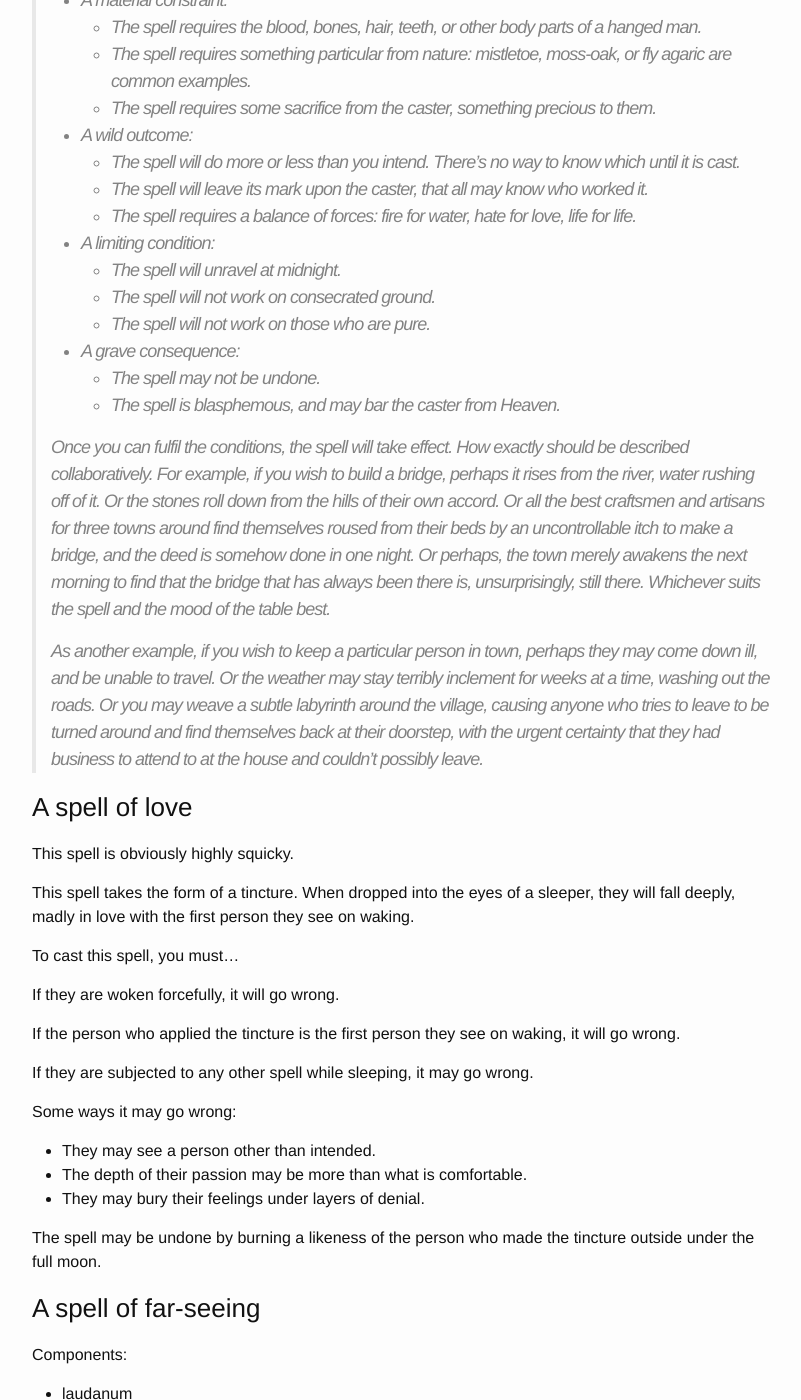
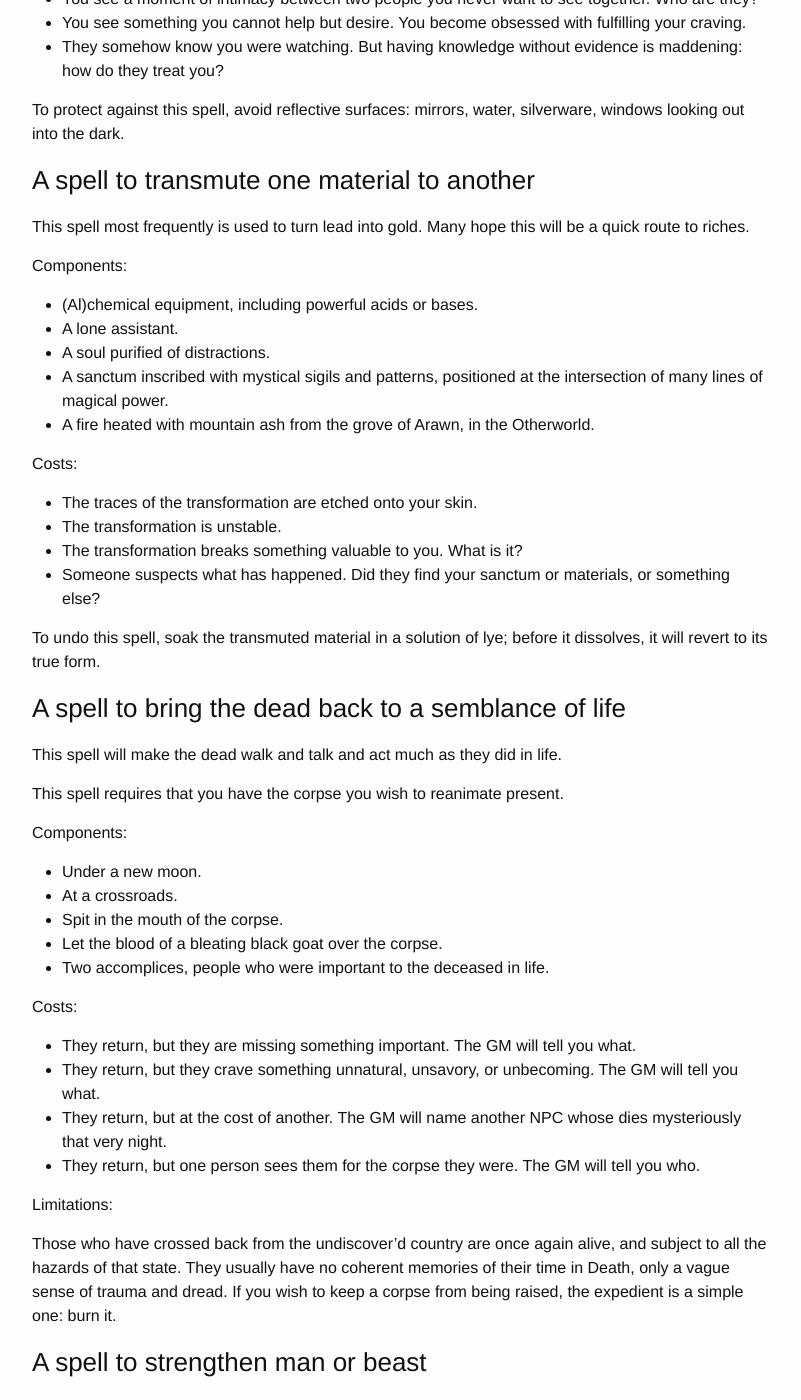
Before and after one commit to wlonk/arcadia, a Jekyll site: the page built from rules/index.md, in a window 1280 px wide and 1400 px high, scrolled down 16476 px. Shown: the whole window, without its empty margins (238-1039 px from the left). Built offline with Jekyll 4.4.1, drawn with Linux system fonts in a browser that asks for light colours; some of the changed text lies outside the part shown.

Commit message:
Revise spells.

```diff
--- a/rules/index.md
+++ b/rules/index.md
@@ -787,95 +787,18 @@
 
 ## Appendix: Spells
 
-> #### TODO
->
-> Actually fill in spells, like AW moves.
->
->   * A temporal constraint:
->       * The spell must be performed in the dead of night.
->       * The spell must be cast at a particular juncture of the stars: at an
->         equinox, solstice, or similar time.
->       * The spell requires certain weather conditions (rain, snow, or lightning
->         most probably).
->   * A ritual constraint:
->       * The spell must be performed in absolute solitude.
->       * The spell must be performed with a coven of assistants.
->       * The spell must be cast naked.
->   * A material constraint:
->       * The spell requires the blood, bones, hair, teeth, or other body parts
->         of a hanged man.
->       * The spell requires something particular from nature: mistletoe,
->         moss-oak, or fly agaric are common examples.
->       * The spell requires some sacrifice from the caster, something precious to
->         them.
->   * A wild outcome:
->       * The spell will do more or less than you intend. There's no way to know
->         which until it is cast.
->       * The spell will leave its mark upon the caster, that all may know who
->         worked it.
->       * The spell requires a balance of forces: fire for water, hate for love,
->         life for life.
->   * A limiting condition:
->       * The spell will unravel at midnight.
->       * The spell will not work on consecrated ground.
->       * The spell will not work on those who are pure.
->   * A grave consequence:
->       * The spell may not be undone.
->       * The spell is blasphemous, and may bar the caster from Heaven.
->
-> Once you can fulfil the conditions, the spell will take effect. How _exactly_
-> should be described collaboratively. For example, if you wish to build a
-> bridge, perhaps it rises from the river, water rushing off of it. Or the stones
-> roll down from the hills of their own accord. Or all the best craftsmen and
-> artisans for three towns around find themselves roused from their beds by an
-> uncontrollable itch to make a bridge, and the deed is somehow done in one
-> night. Or perhaps, the town merely awakens the next morning to find that the
-> bridge that has always been there is, unsurprisingly, still there. Whichever
-> suits the spell and the mood of the table best.
->
-> As another example, if you wish to keep a particular person in town, perhaps
-> they may come down ill, and be unable to travel. Or the weather may stay
-> terribly inclement for weeks at a time, washing out the roads. Or you may weave
-> a subtle labyrinth around the village, causing anyone who tries to leave to be
-> turned around and find themselves back at their doorstep, with the urgent
-> certainty that they had business to attend to at the house and couldn't
-> possibly leave.
+### A spell of far-seeing
 
-### A spell of love
-
-This spell is obviously highly squicky.
-
-This spell takes the form of a tincture. When dropped into the eyes of a
-sleeper, they will fall deeply, madly in love with the first person they see on
-waking.
-
-To cast this spell, you must...
-
-If they are woken forcefully, it will go wrong.
-
-If the person who applied the tincture is the first person they see on waking,
-it will go wrong.
-
-If they are subjected to any other spell while sleeping, it may go wrong.
-
-Some ways it may go wrong:
-
-  * They may see a person other than intended.
-  * The depth of their passion may be more than what is comfortable.
-  * They may bury their feelings under layers of denial.
-
-The spell may be undone by burning a likeness of the person who made the
-tincture outside under the full moon.
-
-### A spell of far-seeing
+You enter a trance, and see a vision of something or someone far away in a
+reflective surface.
 
 Components:
 
-  * laudanum
-  * solitude
-  * a reflective surface
-  * a token from the object of the vision
-  * hours of meditation
+  * Laudanum or some other way to induce a trance.
+  * Utter solitude.
+  * Hours of meditation.
+  * A reflective surface.
+  * A token from the object of the vision.
 
 Costs:
 
@@ -892,33 +815,42 @@
 
 ### A spell to transmute one material to another
 
+This spell most frequently is used to turn lead into gold. Many hope this will
+be a quick route to riches.
+
 Components:
 
-  * (Al)chemical equipment
-  * Powerful acids or bases
-  * A sanctum inscribed with mystical sigils and patterns
-  * A smith's forge heated with mountain ash
-  * A lone assistant
+  * (Al)chemical equipment, including powerful acids or bases.
+  * A lone assistant.
+  * A soul purified of distractions.
+  * A sanctum inscribed with mystical sigils and patterns, positioned at the
+    intersection of many lines of magical power.
+  * A fire heated with mountain ash from the grove of Arawn, in the Otherworld.
 
 Costs:
 
   * The traces of the transformation are etched onto your skin.
   * The transformation is unstable.
   * The transformation breaks something valuable to you. What is it?
-  * TODO
+  * Someone suspects what has happened. Did they find your sanctum or
+    materials, or something else?
 
 To undo this spell, soak the transmuted material in a solution of lye; before
 it dissolves, it will revert to its true form.
 
 ### A spell to bring the dead back to a semblance of life
 
+This spell will make the dead walk and talk and act much as they did in life.
+
+This spell requires that you have the corpse you wish to reanimate present.
+
 Components:
 
-  * under a new moon
-  * at a crossroads
-  * spit in the mouth of the corpse
-  * let the blood of a black goat over the corpse
-  * two accomplices
+  * Under a new moon.
+  * At a crossroads.
+  * Spit in the mouth of the corpse.
+  * Let the blood of a bleating black goat over the corpse.
+  * Two accomplices, people who were important to the deceased in life.
 
 Costs:
 
@@ -934,25 +866,38 @@
 Limitations:
 
 Those who have crossed back from the undiscover'd country are once again alive,
-and subject to all the hazards of that state. If you wish to keep a corpse from
-being raised, the expedient is a simple one: burn it.
+and subject to all the hazards of that state. They usually have no coherent
+memories of their time in Death, only a vague sense of trauma and dread. If you
+wish to keep a corpse from being raised, the expedient is a simple one: burn
+it.
 
 ### A spell to strengthen man or beast
 
+This spell will make one person or being unbelievably strong and durable, a
+veritable Hercules. They must carry or wear some token that gives them that
+strength; only the ancients held their strength in their very beings, and even
+Samson had his hair shorn.
+
 Components:
 
-  * A rod of iron
-  * The skin of a bear
-  * The lifeblood of an ox
-  * A crown of oak leaves
-  * Inscribe a mystical sigil (a lemniscate) on the forehead of the subject
+  * A fight with an ancient hero (though the magician need not _win_).
+  * A token of strength, into which the magician imbues the spell: something
+    like a rod of iron, the skin of a bear, the lifeblood of an ox, or a crown
+    of oak leaves.
+  * Inscribe a mystical sigil (a lemniscate) on the forehead of the subject.
+  * A token from the subject's worst enemy: something meaningful to them, such
+    as an heirloom, or a piece of their very body, such as hair, blood, or
+    teeth.
+  * A relic sacred to St. Michael, as might be found at the French
+    abbey-turned-prison of Mont Saint-Michel.
 
 Costs:
 
   * The physical strength unbalances the subject, rendering them prone to rage.
   * The strength comes at the cost of the well-being of those around the
     subject, draining their health and energy.
-  * The subject must fuel their strength by eating prodigious amounts.
+  * The subject must fuel their strength by a strict diet: they may eat nothing
+    but raw meat, and may drink nothing but hot blood.
   * The subject cannot control their strength well, and easily breaks fragile
     things they try to handle.
 
@@ -960,13 +905,20 @@
 
 ### A spell to change a person's appearance
 
+Changing a person into an animal, plant, or inanimate object is a very
+difficult magic these days, beyond the power of all but the fairies. But
+changing someone to look like another person is much more easily done.
+
+The spell will, under most circumstances, last until the caster dismisses it,
+with a word and a thought.
+
 Components:
 
-  * Blood or hair from the person the subject is to look like
-  * A wood-path shown by a wild fox
-  * A silver ring that the subject must wear
-  * A new moon
-  * A mirror to hold the subject's old shape while they wear the disguise
+  * Blood or hair from the person the subject is to look like.
+  * A silver ring that the subject must wear.
+  * A half-moon.
+  * A mirror to hold the subject's old shape while they wear the disguise.
+  * A fairy-ring, a thin spot between the worlds.
 
 Costs:
 
@@ -986,30 +938,35 @@
 To cast this spell:
 
   * Be beside the sleeper.
-  * Have a web of red string around the sleeper.
   * Breathe in their exhalation.
-  * Leave a sharpened rod of holly under their pillow.
   * Sing a lullaby.
+  * Make sure the sleeper ate a mixture of mandrake, anise, and gentian before
+    sleeping. If one of those alone doesn't taste terrible, all three together
+    sure will.
+  * Carve mystic sigils into the walls and bedposts around the sleeper.
 
 Costs:
 
-  * Spades: You are haunted by the dream after returning.
-  * Hearts: The metaphors of the dream are confusing to you.
-  * Clubs: You pull something back with you from the depths of the dream.
-  * Diamonds: The dream takes all night to navigate, and you only emerge from
-    the spell as dawn is breaking.
+  * You are haunted by the dream after returning.
+  * The metaphors of the dream are confusing to you.
+  * You pull something back with you from the depths of the dream.
+  * The dream takes all night to navigate, and you only emerge from the spell
+    as dawn is breaking.
 
 To protect against this spell, sleep with a cat or a nightingale in the room.
 
 ### A spell to summon the spirit of a dead person
 
+Sometimes, only the long-dead can answer a question or provide understanding.
+Summoning them weakens the borders between worlds, but may be worth it.
+
 Components:
 
-  * Grave dirt or a noose that has seen use
-  * A crossroads
-  * A dirge
-  * A black tallow candle
-  * A lone crow
+  * Grave dirt or a noose that has seen use.
+  * A crossroads.
+  * A dirge.
+  * A tolling church bell.
+  * A lone crow.
 
 Costs:
 
```
Also changed, not shown: rules/spells_notes.md (added, +55 -0 lines).
